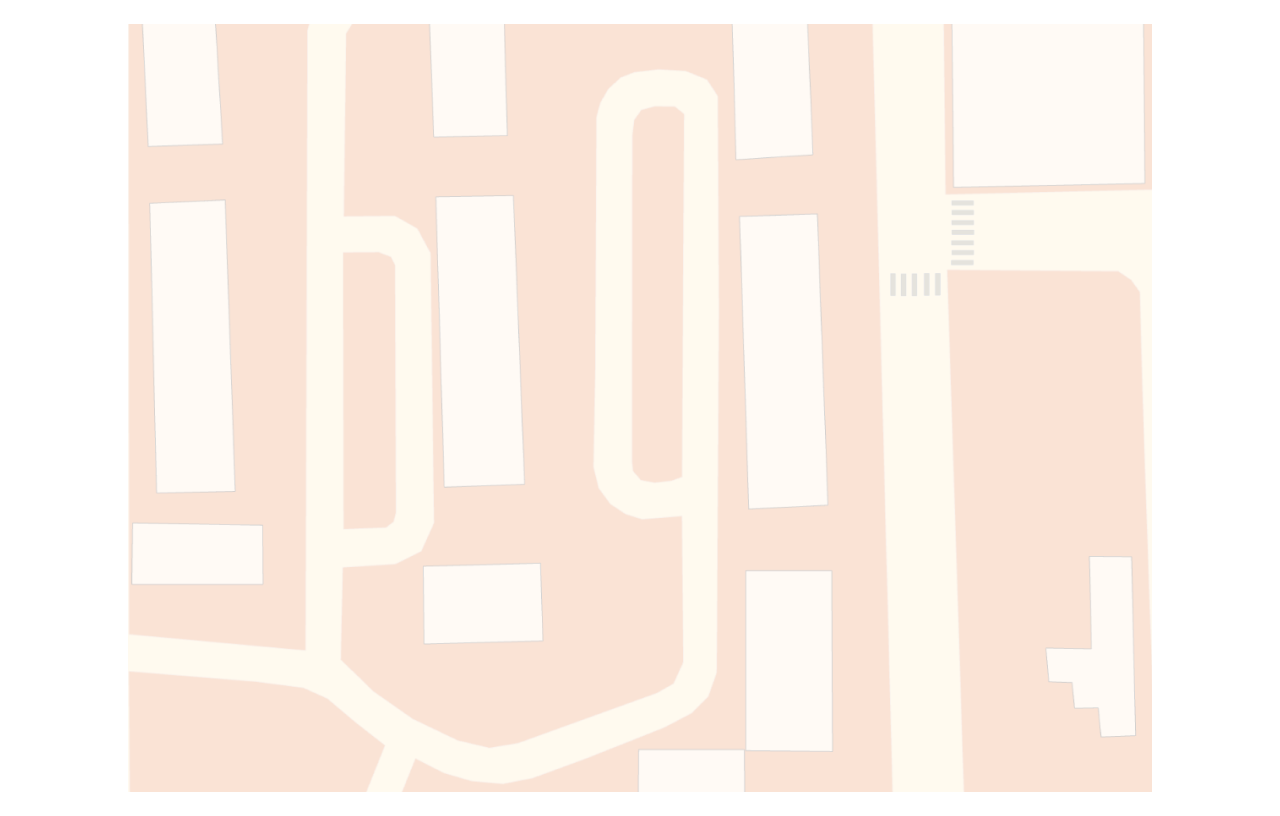
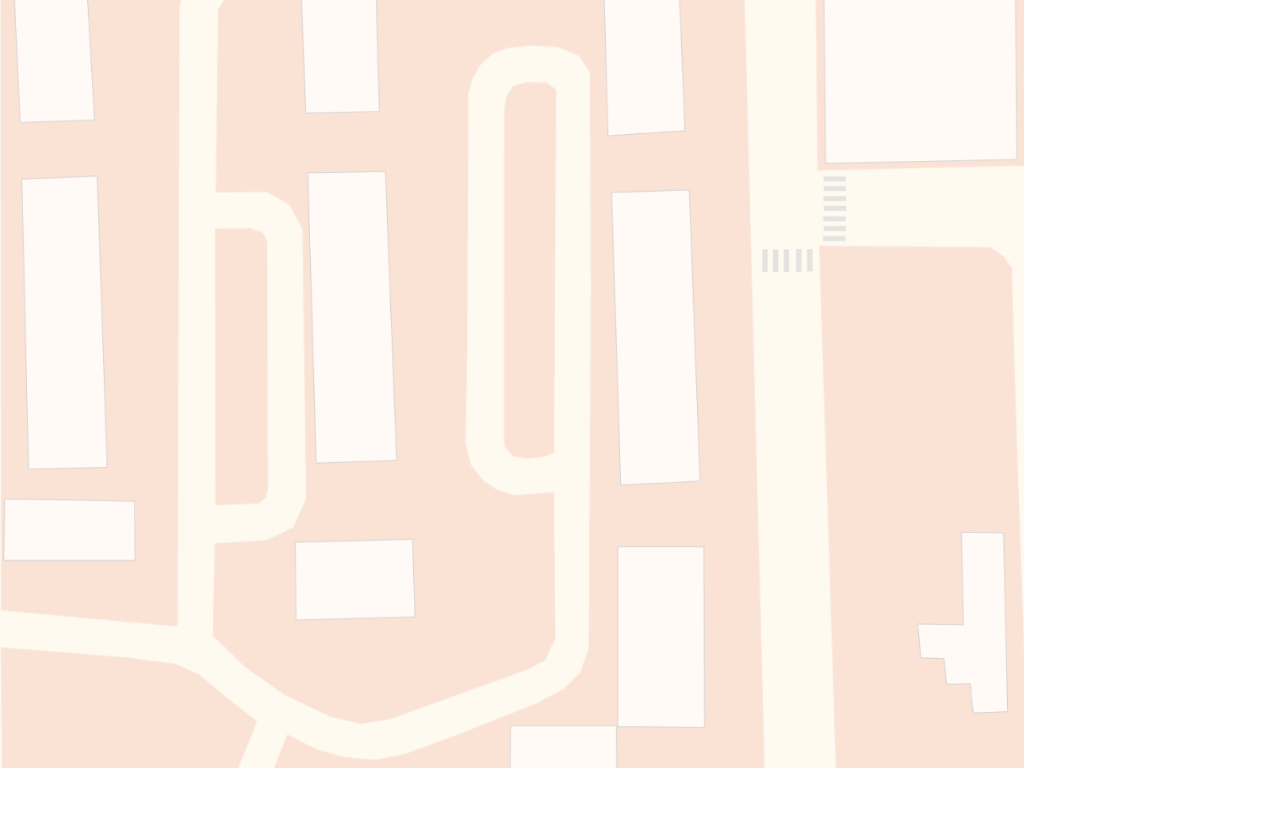
Before and after one commit to wldns0622/customMap, a React (Create React App) app: page / in a window 1280 px wide. Built offline with nearby package versions, Linux system fonts and the light colour scheme.

Commit message:
feat: map drag 구현

```diff
--- a/src/assets/styles/app.css
+++ b/src/assets/styles/app.css
@@ -0,0 +1,5 @@
+* {
+  margin: 0;
+  padding: 0;
+  box-sizing: border-box;
+}
--- a/src/page/App.js
+++ b/src/page/App.js
@@ -3,26 +3,52 @@ import styled from 'styled-components';
 
 import mapSource from '../assets/images/map.png';
 
-const Container = styled.div`
-  height: 100vh;
-  display: flex;
-  justify-content: center;
-  align-items: center;
-`
+
 
 const Map = styled.section`
   width: 1024px;
   height: 768px;
   overflow: hidden;
+  position: relative;
+
+  img {
+    position: absolute;
+  }
 `;
+
+const handleMoveMap = (event) => {
+  const map = event.target;
+  const mapRect = map.getBoundingClientRect()
+  console.dir(map);
+  let shiftX = event.clientX - mapRect.left;
+  let shiftY = event.clientY - mapRect.top;
+
+  const handleClickMap = (pageX, pageY) => {
+    map.style.left = (pageX - shiftX) + 'px';
+    map.style.top = (pageY - shiftY) + 'px';
+  }
+
+  const handleMoveMap = (event) => {
+    handleClickMap(event.pageX, event.pageY);
+  }
+
+  const handleDropMap = () => {
+    map.removeEventListener('mousemove', handleMoveMap);
+    map.removeEventListener('mouseup', handleDropMap);
+  }
+
+  handleClickMap(event.pageX, event.pageY);
+
+  map.addEventListener('mousemove', handleMoveMap);
+  map.addEventListener('mouseup', handleDropMap);
+
+}
 
 function App() {
   return (
-    <Container>
-      <Map>
-        <img src={mapSource} alt="지도" />
-      </Map>
-    </Container>
+    <Map>
+      <img src={mapSource} alt="지도" onDragStart={(event)=> event.preventDefault()} onMouseDown={handleMoveMap}/>
+    </Map>
   );
 }
 
```
